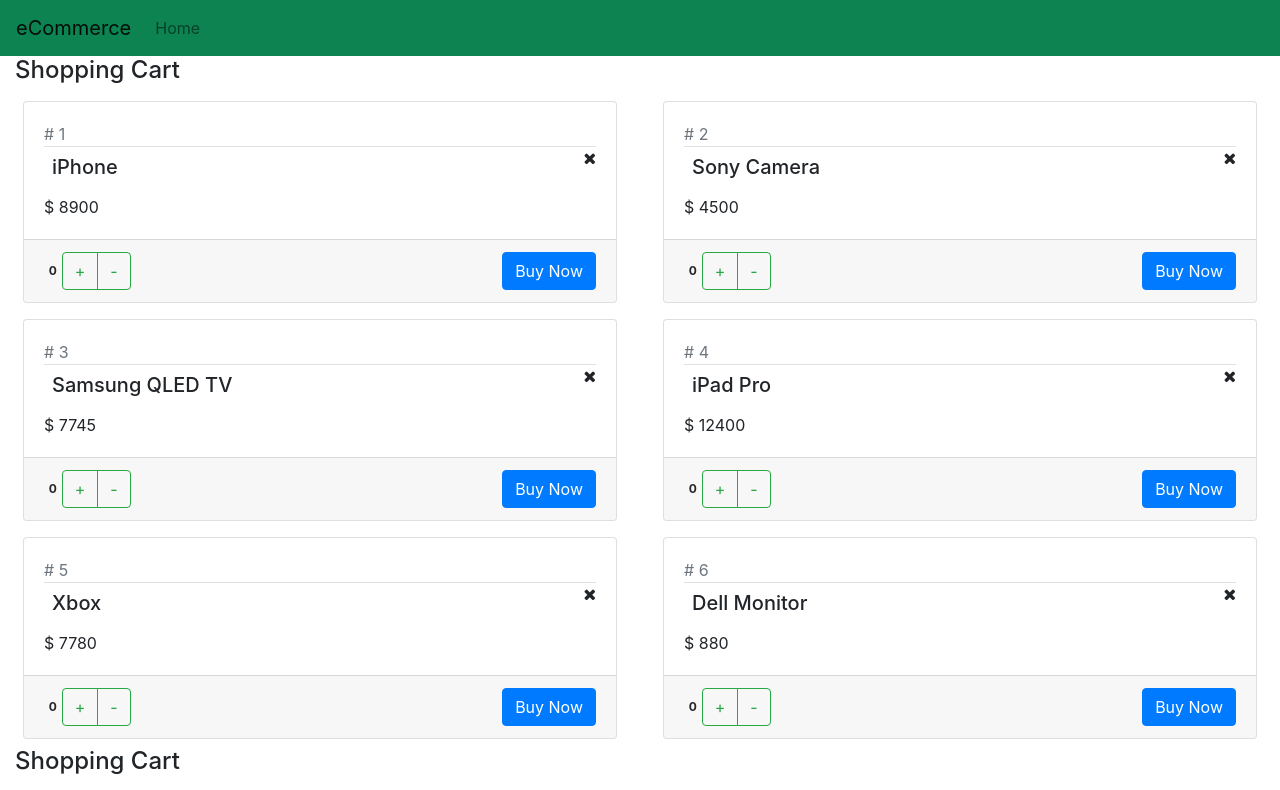
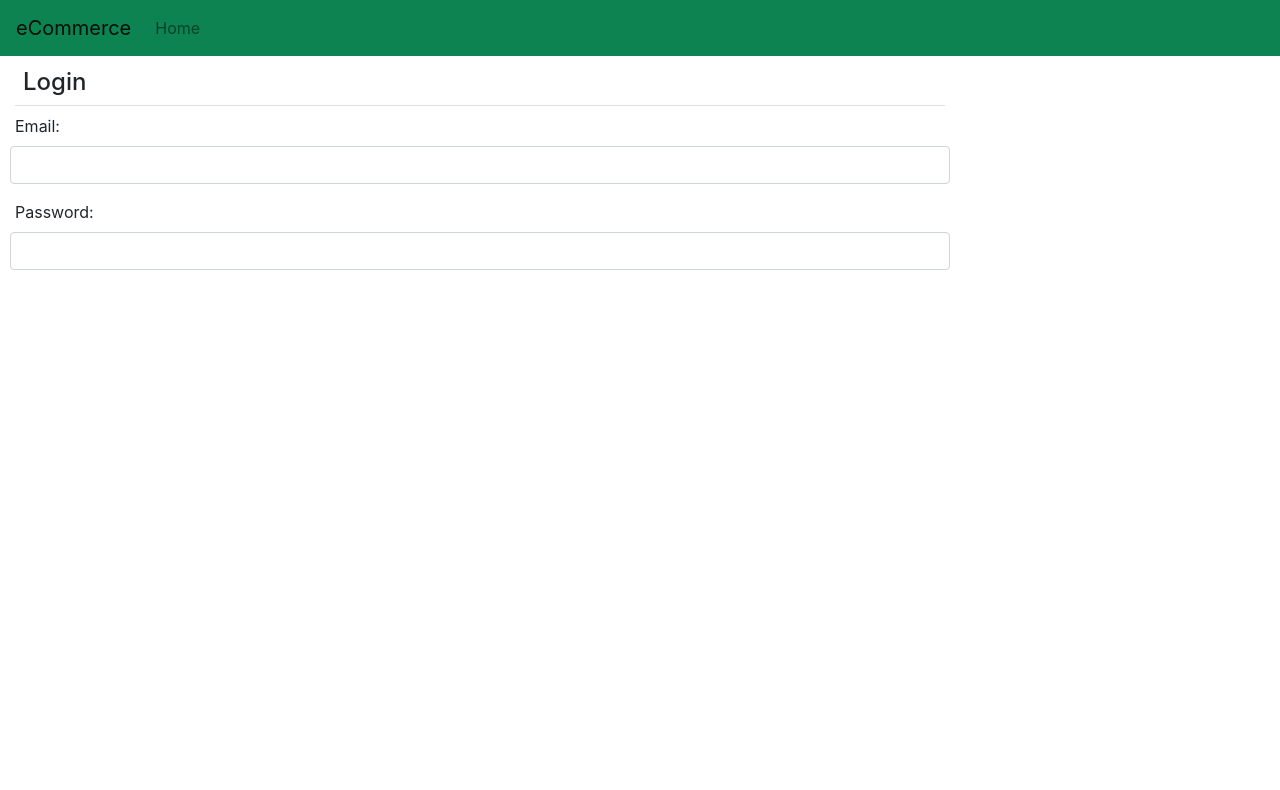
Before and after one commit to Kagin007/e-commerce, a React (Create React App) app: page / in a window 1280 px wide. Shown: the top 790 px of the page. Built offline with nearby package versions, Linux system fonts and the light colour scheme.

Commit message:
adding login form

```diff
--- a/src/App.jsx
+++ b/src/App.jsx
@@ -1,6 +1,7 @@
 import React, {Component} from "react";
 import NavBar from "./NavBar";
-import ShoppingCart from "./ShoppingCart";
+// import ShoppingCart from "./ShoppingCart";
+import Login from "./Login"
 
 
 export default class App extends Component {
@@ -8,8 +9,9 @@
     return (
     <>
       <NavBar/>
-      <ShoppingCart x="10" />
-      <ShoppingCart/>
+      {/* <ShoppingCart x="10" />
+      <ShoppingCart/> */}
+      <Login />
     </>
   )}
 }
--- /dev/null
+++ b/src/Login.jsx
@@ -0,0 +1,38 @@
+import React, {Component} from "react";
+
+export default class Login extends Component {
+
+  constructor(props) {
+    super(props)
+    this.state = {email: "", password: ""};
+  }
+
+  render() {
+    return (
+      <div className="col-lg-9">
+        <h4 className="mt-1 p-2 border-bottom">Login</h4>
+
+      {/* Email starts */}
+        <div className="form-group form-row">
+          <label className="col-lg-4">Email:</label>
+          <input
+            type="text"
+            className="form-control"
+            value={this.state.email}/>
+        </div>
+      {/* Email ends */}
+
+      {/* Password starts */}
+        <div className="form-group form-row">
+          <label className="col-lg-4">Password:</label>
+          <input
+            type="password"
+            className="form-control"
+            value={this.state.password}/>
+        </div>
+      {/* Password ends */}
+    </div>
+      // Email ends
+    )
+  }
+}
--- a/src/Product.jsx
+++ b/src/Product.jsx
@@ -59,6 +59,6 @@
   }
 
   componentWillUnmount() {
-    console.log("componentWIllUnmount - Product")
+    // console.log("componentWIllUnmount - Product")
   }
 };
```
Also changed, not shown: src/ShoppingCart.jsx (+4 -4 lines).
